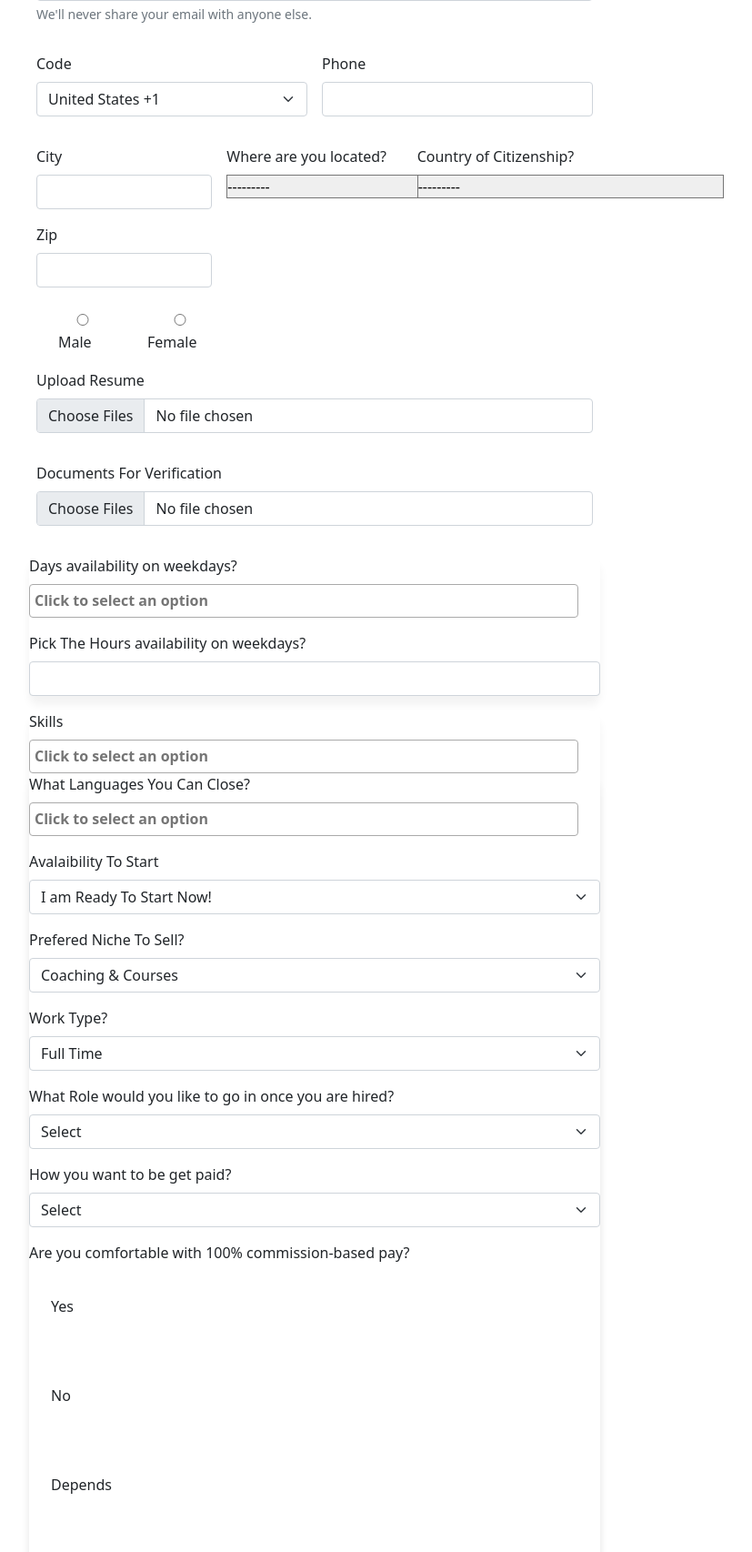
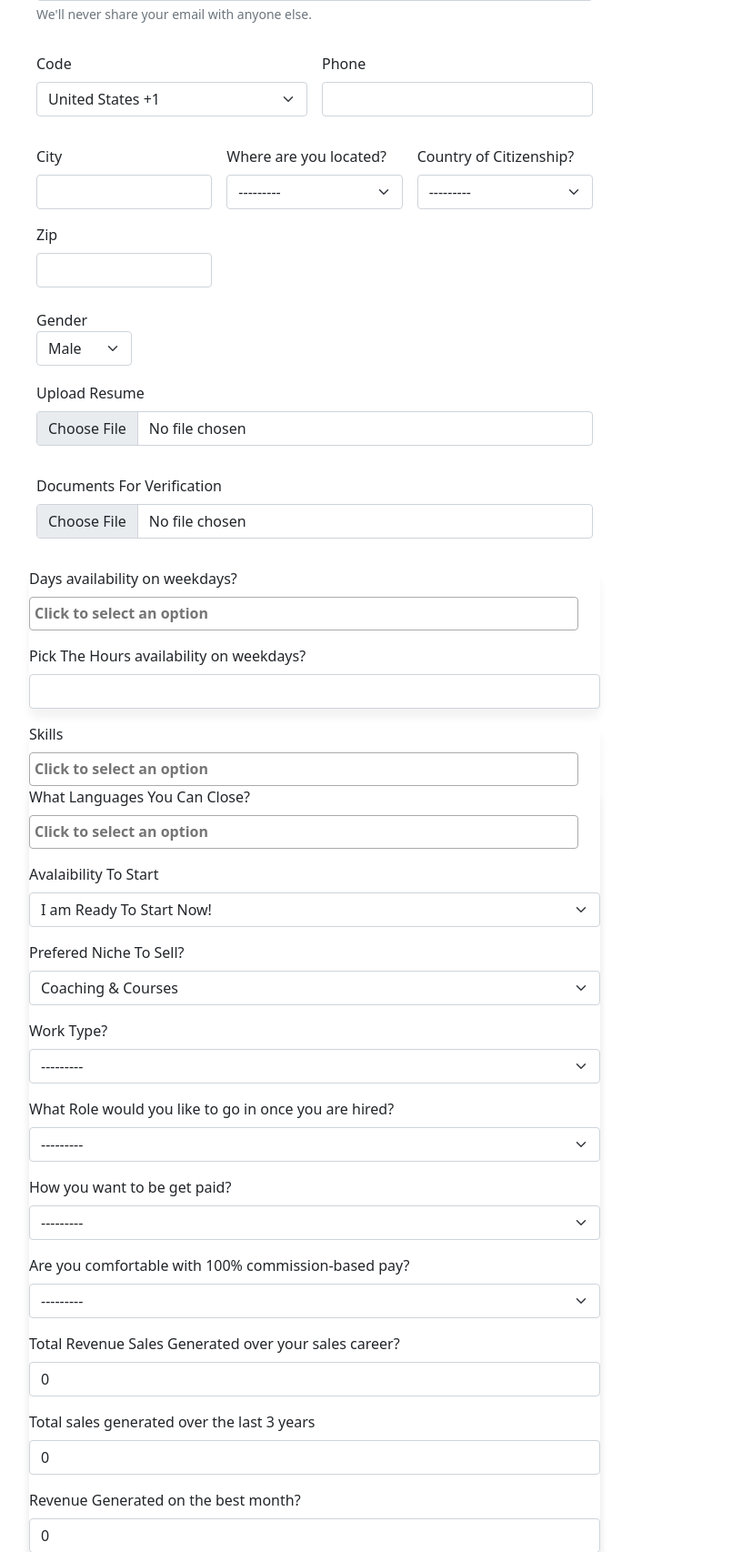
Before and after one commit to UpgradeProfits/talent-management, a Django app: page /auth/createprofile/ in a window 1280 px wide. Shown: the part 280-1986 px from the top of the page at 91% size, without its empty margins (294-1121 px from the left). Run offline with Django 4.2, Linux system fonts and the light colour scheme; data comes from the database, SQL or seed files in the repository; both versions use the stored data as it was after the commit; some libraries are stand-ins or nearby versions.

Commit message:
back and front integration

```diff
--- a/templates/userprofile.html
+++ b/templates/userprofile.html
@@ -360,25 +360,21 @@
 	</div>
 
 	<div class="form-group mt-4 col-md-12">
-            <div class="form-check form-check-inline">
-                <input class="form-check-input" type="radio" name="inlineRadioOptions" id="inlineRadio1" value="option1">
-                <label class="form-check-label" for="inlineRadio1">Male</label>
-              </div>
-              <div class="form-check form-check-inline">
-                <input class="form-check-input" type="radio" name="inlineRadioOptions" id="inlineRadio2" value="option2">
-                <label class="form-check-label" for="inlineRadio2">Female</label>
+		<div class="form-check form-check-inline px-0">
+			<label class="form-check-label" for="id_gender">Gender</label>
+			{{form.gender}}
 			</div>
 			</div>
 			<div class="form-group mt-12">
 			<div class="mb-3">
-                <label for="formFileMultiple" class="form-label">Upload Resume</label>
-                <input class="form-control" type="file" id="formFileMultiple" multiple>
+			<label for="id_resume" class="form-label">Upload Resume</label>
+			{{form.resume}}
 			</div>
 			</div>
 			<div class="form-group mt-12">
 			<div class="mb-3">
-				  <label for="formFileMultiple1" class="form-label">Documents For Verification</label>
-				  <input class="form-control" type="file" id="formFileMultiple1" multiple>
+				<label for="id_document_type" class="form-label">Documents For Verification</label>
+				{{form.document_type}}
 			</div>
 			</div>
 			<section class="ftco-section px-0">
@@ -418,21 +414,7 @@
 				</div>
 				<div class="row justify-content-center w-100">
 					<div class="col-md-12 d-flex justify-content-center align-items-center w-100">
-							<select class="js-select2 w-100" multiple="multiple">
-								<option value="O1" data-badge="">Option1</option>
-								<option value="O2" data-badge="">Option2</option>
-								<option value="O3" data-badge="">Option3</option>
-								<option value="O4" data-badge="">Option4</option>
-								<option value="O5" data-badge="">Option5</option>
-								<option value="O6" data-badge="">Option6</option>
-								<option value="O7" data-badge="">Option7</option>
-								<option value="O8" data-badge="">Option8</option>
-								<option value="O9" data-badge="">Option9</option>
-								<option value="O10" data-badge="">Option10</option>
-								<option value="O11" data-badge="">Option11</option>
-								<option value="O12" data-badge="">Option12</option>
-								<option value="O13" data-badge="">Option13</option>
-							</select>
+						{{form.skills}}
 					</div>
 				</div>
 				<div class="container px-0">
@@ -457,42 +439,24 @@
 
 			<div class="col-md-12 mb-3 mt-3 w-100">
 					<label for="" class="form-label">Avalaibility To Start</label>
-						<select class="form-select" aria-label="Default select example">
-								<option value="O1" >I am Ready To Start Now!</option>
-								<option value="O2">I will be working In 1 Month</option>
-								<option value="O3" >I will be working In 2 Month</option>
-						  </select>
+					{{form.start_date}}
 			</div>
 					<div class="col-md-12 mb-3 mt-3 w-100">
 						<label for="" class="form-label">Prefered Niche To Sell?</label>
-							<select class="form-select" aria-label="Default select example">
-								<option value="O1">Coaching & Courses</option>
-								<option value="O2">Fitness & Suplements</option>
-								<option value="O3" >Business & Books</option>
-							  </select>
+						{{form.preferred_niche_to_sell}}
 				</div>
 				<div class="col-md-12 mb-3 mt-3 w-100">
 					<label for="" class="form-label">Work Type?</label>
-						<select class="form-select" aria-label="Default select example">
-							<option value="O1">Full Time</option>
-							<option value="O2">Part Time</option>
-
-						  </select>
+					{{form.work_type}}
 			</div>
 			<div class="col-md-12 mb-3 mt-3 w-100">
 				<label for="" class="form-label">What Role would you like to go in once you are hired?</label>
-					<select class="form-select" aria-label="Default select example" id="myselection">
-						<option value="" >Select</option>
-						<option value="one">Appointment Setter</option>
-						<option value="two">Closer</option>
-
-					  </select>
+				{{form.category}}
 					<div id="showone" class="myDiv">
 					<div class="col-md-12 mb-3 mt-3 w-100">
 						<label for="" class="form-label">How many calls can you dial outbound calls in a day?</label>
 						<input type="number" class="form-control" aria-label="100">
 						</div>
-
 						<div class="col-md-12 mb-3 mt-3 w-100">
 						<label for="" class="form-label">What highest Ticket product have you sold?</label>
 						<input type="number" class="form-control" aria-label="100">
@@ -503,12 +467,8 @@
 
 		<div class="col-md-12 mb-3 mt-3 w-100">
 			<label for="" class="form-label">How you want to be get paid?</label>
-				<select class="form-select" aria-label="Default select example" id="payselection">
-					<option value="">Select</option>
-					<option value="one">Hourly</option>
-					<option value="two">Commission</option>
-
-				  </select>
+			{{form.pay}}
+		</div>
 		<div id="payone" class="payDiv">
 			<div class="col-md-12 mb-3 mt-3 w-100">
 				<label for="" class="form-label">Expected Hourly Pay ($)</label>
@@ -521,36 +481,11 @@
 				<label for="" class="form-label">Expected Commission (%) </label>
 				<input type="number" class="form-control" aria-label="100">
 			</div>
-
-
-				</div>
 		</div>
 
-
-
-
-
-
 			<div class="col-md-12 mb-3 mt-3 w-100">
-				<label for="" class="form-label">Are you comfortable with 100% commission-based pay?</label>
-				<div class="form-check">
-					<input class="form-check-input" type="checkbox" value="" id="flexCheckDefault">
-					<label class="form-check-label" for="flexCheckDefault" checked>
-					  Yes
-					</label>
-				  </div>
-				  <div class="form-check">
-					<input class="form-check-input" type="checkbox" value="" id="flexCheckChecked" >
-					<label class="form-check-label" for="flexCheckChecked">
-					  No
-					</label>
-				  </div>
-				  <div class="form-check">
-					<input class="form-check-input" type="checkbox" value="" id="flexCheckChecked" >
-					<label class="form-check-label" for="flexCheckChecked">
-					  Depends
-					</label>
-				  </div>
+			<label for="id_are_you_comfortable_with_commission_based_pay" class="form-label">Are you comfortable with 100% commission-based pay?</label>
+			{{form.are_you_comfortable_with_commission_based_pay}}
 			</div>
 
 
@@ -558,38 +493,38 @@
 
 			<div class="col-md-12 mb-3 mt-3 w-100">
 			<label for="" class="form-label">Total Revenue Sales Generated over your sales career?</label>
-				<input type="number" class="form-control" aria-label="100">
+			{{form.total_revenue_sales_career}}
 			</div>
 
 			<div class="col-md-12 mb-3 mt-3 w-100">
 			<label for="" class="form-label">Total sales generated over the last 3 years</label>
-				<input type="number" class="form-control" aria-label="100">
+			{{form.total_revenue_sales_three_yrs}}
 			</div>
 
 			<div class="col-md-12 mb-3 mt-3 w-100">
 			<label for="" class="form-label">Revenue Generated on the best month?</label>
-				<input type="number" class="form-control" aria-label="100">
+			{{form.generated_revenue}}
 			</div>
 
 			<div class="col-md-12 mb-3 mt-3 w-100">
 			<label for="" class="form-label">How much was the ticket size?</label>
-				<input type="number" class="form-control" aria-label="100">
+			{{form.ticket_size}}
 			</div>
 			<div class="col-md-12 mb-3 mt-3 w-100">
 			<label for="" class="form-label">What is the highest sales ticket you have sold?</label>
-				<input type="number" class="form-control" aria-label="100">
+			{{form.highest_tickets}}
 			</div>
 			<div class="col-md-12 mb-3 mt-3 w-100">
 			<label for="" class="form-label">What sales training have you taken in the past?</label>
-				<input type="text" class="form-control" aria-label="100">
+			{{form.past_trainings}}
 			</div>
 			<div class="col-md-12 mb-3 mt-3 w-100">
 			<label for="" class="form-label">Why are you interested in remote sales?</label>
-				<input type="text" class="form-control" aria-label="100">
+			{{form.Why_are_you_interested_in_remote_sales}}
 			</div>
 			<div class="col-md-12 mb-3 mt-3 w-100">
 			<label for="" class="form-label">What's a deal breaker for you in a offer?</label>
-				<input type="text" class="form-control" aria-label="100">
+			{{form.deal_breaker_for_you}}
 			</div>
 
 			<div class="col-md-12 mb-3 mt-3 w-100">
@@ -599,83 +534,45 @@
 
 			<div class="col-md-12 mb-3 mt-3 w-100">
 			<label for="" class="form-label">Average unit sold?</label>
-				<input type="text" class="form-control" aria-label="100">
+			{{form.average_units_sold}}
 			</div>
 
 			<div class="col-md-12 mb-3 mt-3 w-100">
 			<label for="" class="form-label">How many offers have you worked on in the last 2 years? how much have you sold on Average on those past offers?</label>
-				<input type="text" class="form-control" aria-label="100">
+			{{form.offers_worked_on_past_years}}
 			</div>
-
-			  <div class="col-md-12 mb-3 mt-3 w-100">
-				<label for="" class="form-label">Are you comfortable with 100% commission-based pay?</label>
-				<div class="form-check">
-					<input class="form-check-input" type="checkbox" value="" id="flexCheckDefault">
-					<label class="form-check-label" for="flexCheckDefault">
-					  Yes
-					</label>
-				  </div>
-				  <div class="form-check">
-					<input class="form-check-input" type="checkbox" value="" id="flexCheckDefault">
-					<label class="form-check-label" for="flexCheckDefault">
-					  No
-					</label>
-				  </div>
-			  </div>
-
-
 
 
 			<div class="col-md-12 mb-3 mt-3 w-100">
 			<label for="" class="form-label">How many appointments did you get per day? per week?</label>
-				<input type="number" class="form-control" aria-label="100">
+			{{form.appointments_per_day}}
 			</div>
-
-			  <div class="col-md-12 mb-3 mt-3 w-100">
-				<label for="" class="form-label">average unit sold?</label>
-				<input type="text" class="form-control" aria-label="100">
-			  </div>
-
-
-
 			</div>
 		</section>
 		<div class="col-md-12 mb-3 mt-3 w-100">
 			<label for="" class="form-label">Did you have to do any of the lead gen in the past?</label>
-				<div class="form-check">
-					<input class="form-check-input" type="checkbox" value="" id="flexCheckDefault">
-					<label class="form-check-label" for="flexCheckDefault">
-					  Yes
-					</label>
-				  </div>
-				  <div class="form-check">
-					<input class="form-check-input" type="checkbox" value="" id="flexCheckDefault">
-					<label class="form-check-label" for="flexCheckDefault">
-					  No
-					</label>
-				  </div>
-
+			{{form.past_leade_gen}}
 		</div>
 
 				<div class="mb-3 w-100">
 				<label for="exampleFormControlTextarea1" class="form-label">Why Yes | Why No?</label>
-					<textarea class="form-control" id="exampleFormControlTextarea9" rows="3"></textarea>
+				{{form.why}}
 				</div>
 
 
 				<div class="mb-3 w-100">
 				<label for="exampleFormControlTextarea1" class="form-label">What offers have you worked on? what was the niche & ticket price?</label>
-					<textarea class="form-control" id="exampleFormControlTextarea9" rows="3"></textarea>
+				{{form.offers_worked_on_niche_and_ticket_price}}
 				</div>
 
 		<div class="mb-3 w-100">
 			<label for="exampleFormControlTextarea1" class="form-label">Why did you leave your past positions? where were you strong in those past positions? What are your weaknesses in sales?</label>
-				<textarea class="form-control" id="exampleFormControlTextarea6" rows="3"></textarea>
+			{{form.reason_for_leaving_last_position}}
 			</div>
 
 			<div class="mb-3 w-100">
 			<label for="exampleFormControlTextarea1" class="form-label">How does a sales role fit in with your short and long-term goals?</label>
-				<textarea class="form-control" id="exampleFormControlTextarea7" rows="3"></textarea>
+			{{form.how_does_a_sales_fit_your_goals}}
 			</div>
 
 	<div class="mb-3 w-100">
@@ -697,17 +594,6 @@
 		<div class="mb-3 w-100">
 		<label for="exampleFormControlTextarea4" class="form-label">Is there anything else that we should know is important to you?</label>
 		{{form.anything_else_important_to_you_that_we_should_know}}
-          </div>
-        <div class="col-12">
-          <div class="form-check">
-            <input class="form-check-input" type="checkbox" value="" id="invalidCheck" required>
-            <label class="form-check-label" for="invalidCheck">
-              Agree to terms and conditions
-            </label>
-            <div class="invalid-feedback">
-              You must agree before submitting.
-            </div>
-          </div>
 		</div>
 
 	<div class="d-grid gap-2">
@@ -735,8 +621,10 @@
 
 
 	<script>
+		{% comment %} adding bootstrap classes to django rendered form fields {% endcomment %}
 		var inputFields = document.getElementsByTagName('input')
 		var textboxFields = document.getElementsByTagName('textarea')
+		var selectFields = document.getElementsByTagName('select')
 
 		for(var fields in inputFields){
 			if('form-control' != inputFields[fields].className){
@@ -749,6 +637,15 @@
 				textboxFields[fields].className += ' form-control'
 			}
 		};
+
+		for(var fields in selectFields){
+			if('form-control' != selectFields[fields].className){
+				selectFields[fields].className += ' form-select'
+			}
+		};
+
+		const skillSelect = document.getElementById('id_skills').className += ' js-select2 w-100'
+		{% comment %} end {% endcomment %}
 	</script>
 
 <script src="https://cdn.jsdelivr.net/npm/@popperjs/core@2.9.2/dist/umd/popper.min.js" integrity="sha384-IQsoLXl5PILFhosVNubq5LC7Qb9DXgDA9i+tQ8Zj3iwWAwPtgFTxbJ8NT4GN1R8p" crossorigin="anonymous"></script>
```
Also changed, not shown: auths/models.py (+31 -5 lines), db.sqlite3. Lines whose indentation alone changed are shown as unchanged.
